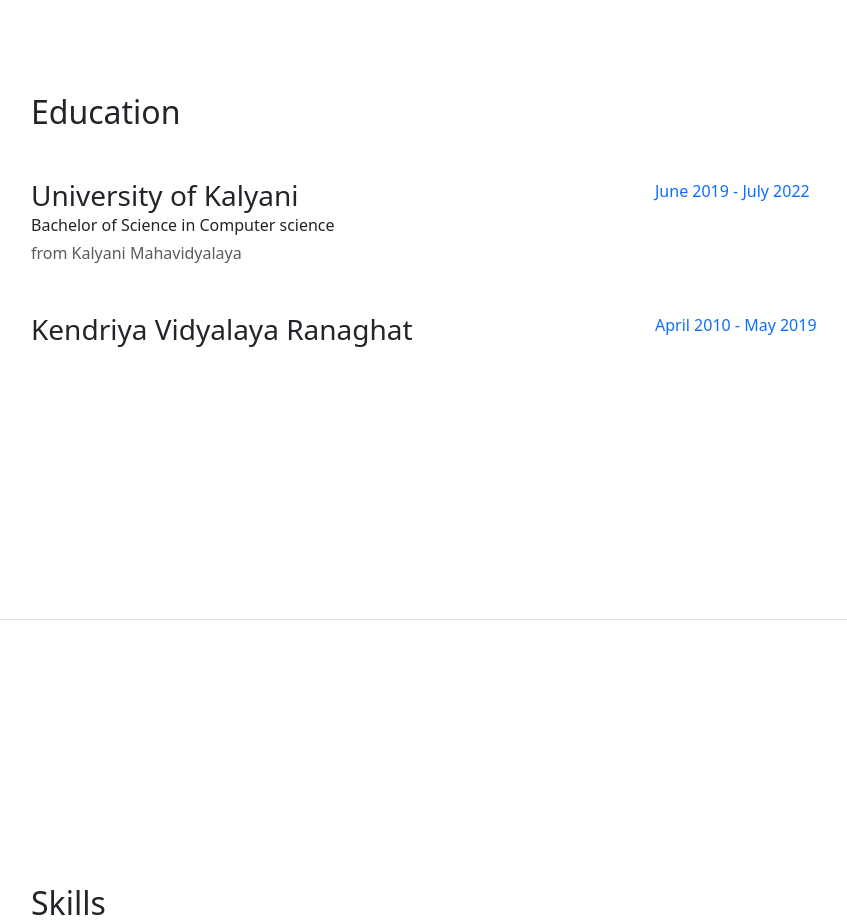
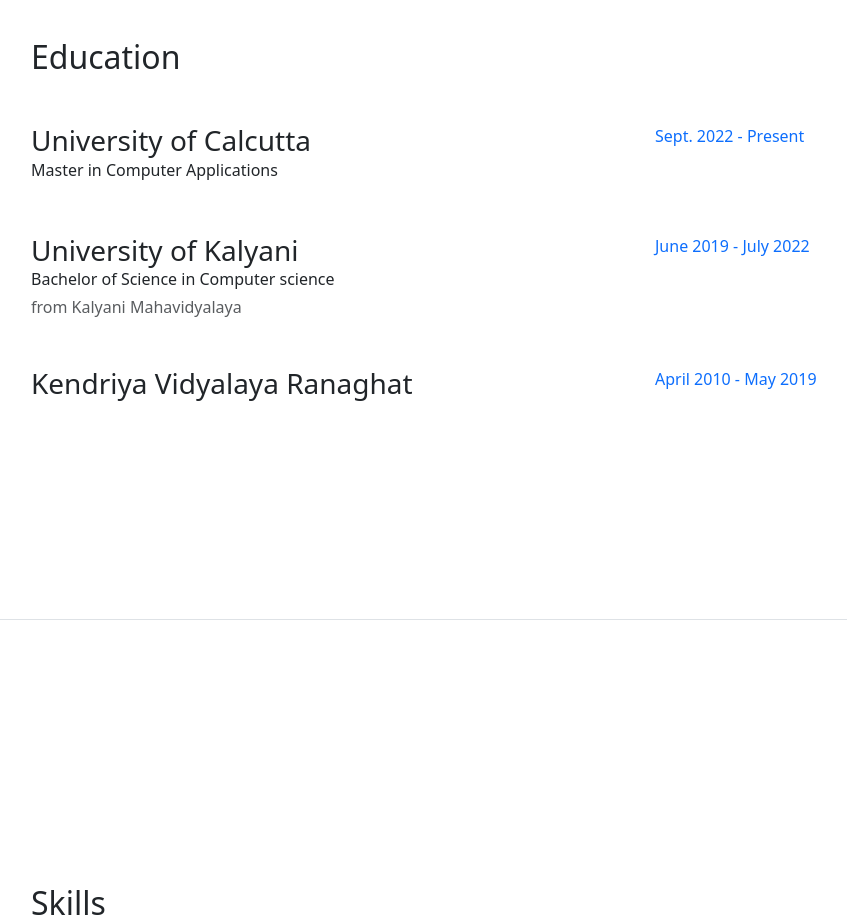
Before and after one commit to Grey-Hat-07/Portfolio, a website: page index.html in a window 1280 px wide. Shown: the part 1780-2704 px from the top of the page, without its empty margins (289-1136 px from the left). Drawn offline with nearby package versions, Linux system fonts and the light colour scheme.

Commit message:
education

```diff
--- a/index.html
+++ b/index.html
@@ -197,6 +197,17 @@
 
                 <div class="row resume-item d-flex flex-column flex-md-row mb-5">
                     <div class="col-md-8 resume-content mr-auto">
+                        <h3 class="mb-0">University of Calcutta</h3>
+                        <div class=" mb-1">Master in Computer Applications</div>
+<!--                         <div class=" text-muted">from Kalyani Mahavidyalaya</div> -->
+                    </div>
+                    <div class="col-md-4 resume-date text-md-right">
+                        <span class="text-primary">Sept. 2022 - Present</span>
+                    </div>
+                </div>
+
+                <div class="row resume-item d-flex flex-column flex-md-row mb-5">
+                    <div class="col-md-8 resume-content mr-auto">
                         <h3 class="mb-0">University of Kalyani</h3>
                         <div class=" mb-1">Bachelor of Science in Computer science</div>
                         <div class=" text-muted">from Kalyani Mahavidyalaya</div>
```
